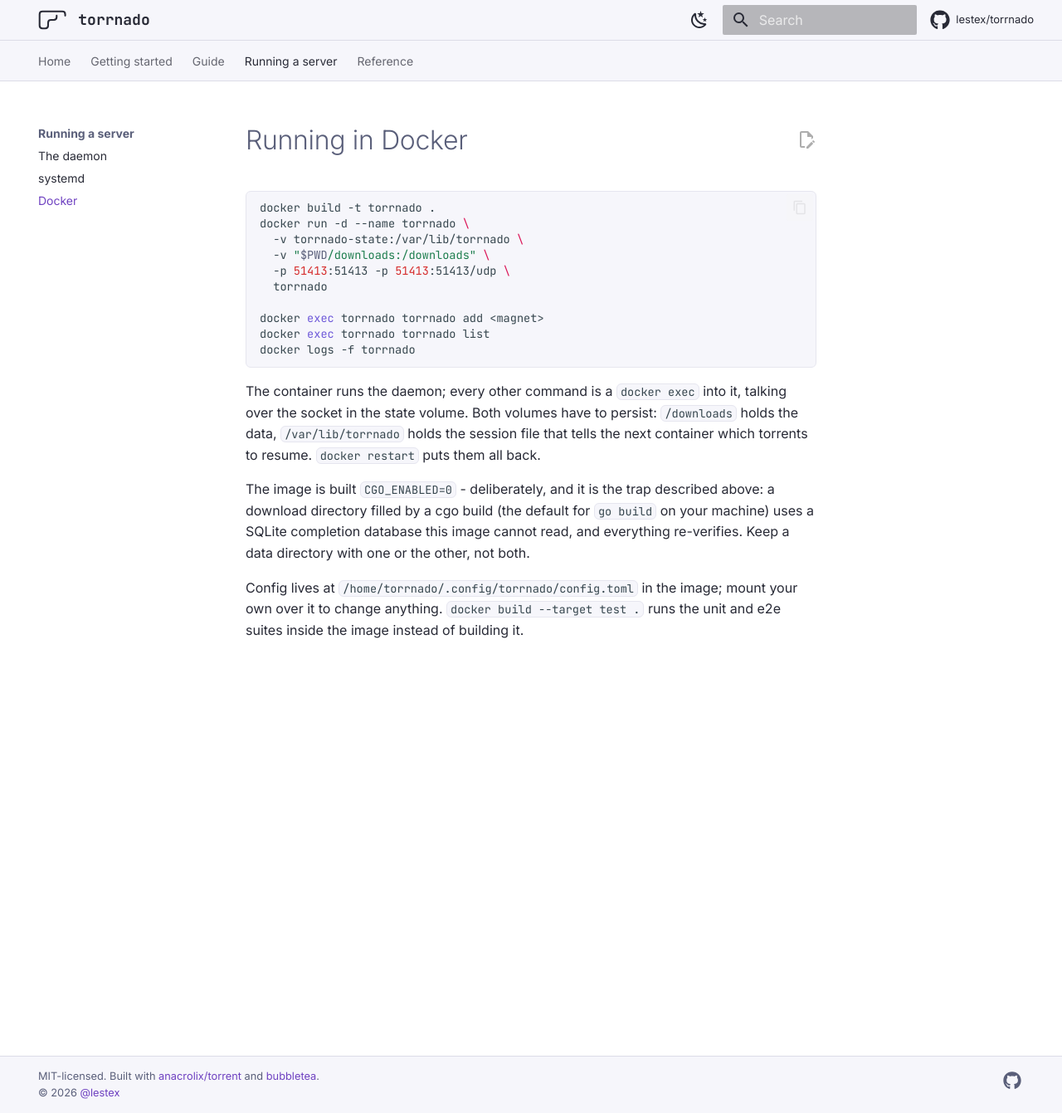
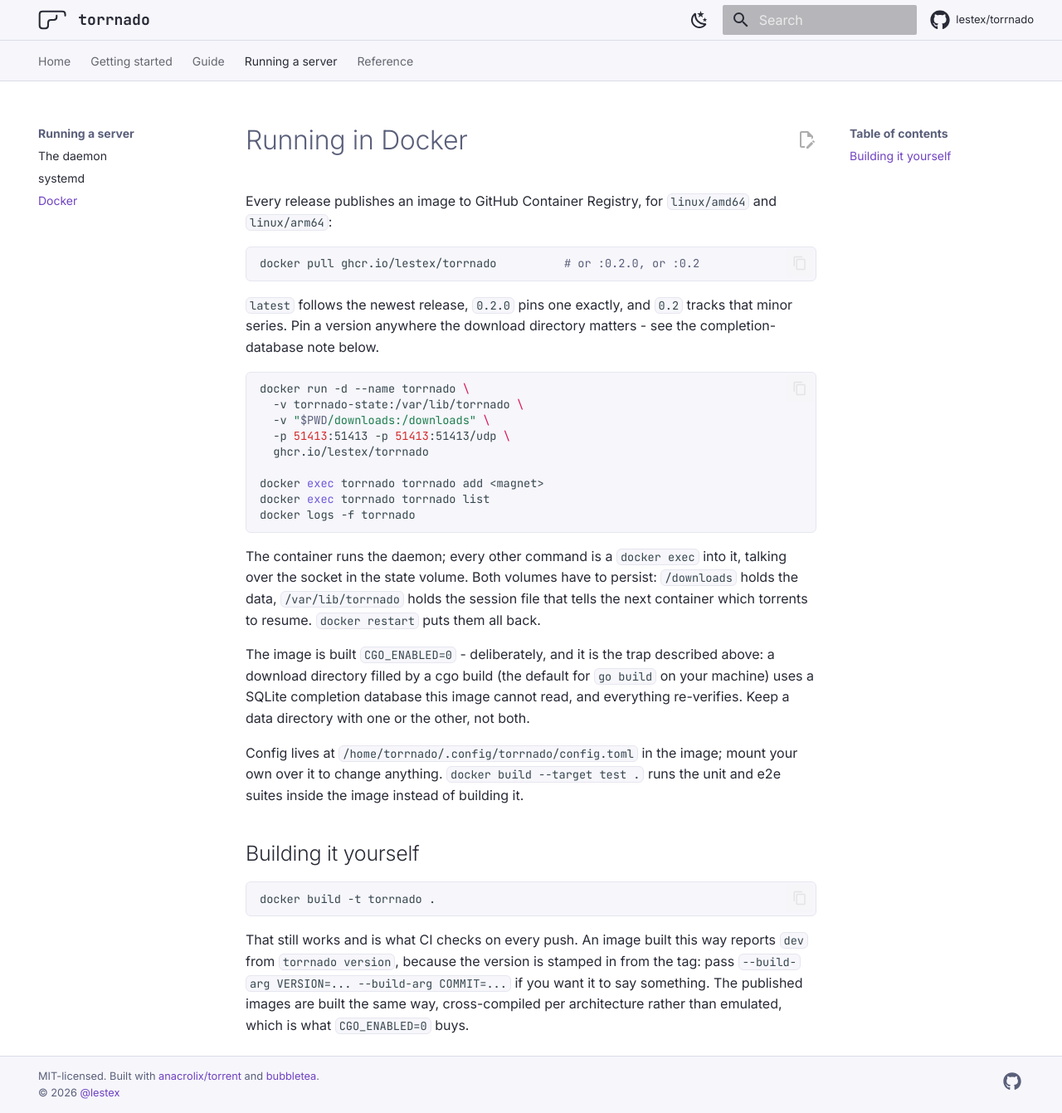
Before and after one commit to lestex/torrnado, an MkDocs documentation site: the page built from docs/server/docker.md, in a window 1280 px wide and 1341 px high. Shown: the whole window at 83% size. Built offline with MkDocs 1.6.1 and Material for MkDocs 9.7.7, drawn with Linux system fonts in a browser that asks for light colours; comment, search, counter and statistics services are not loaded.

Commit message:
feat(ci): publish the container image to ghcr.io on release
The image was only ever built, never published, so running torrnado on a
box meant building it there. The tag now ships it alongside the archives:
multi-arch for linux/amd64 and linux/arm64, tagged X.Y.Z, X.Y and latest.

The image job is gated on the release job rather than running beside it.
The archives and the image are one release, and make check there is what
says the commit is fit to publish at all.

The build stage is pinned to BUILDPLATFORM and cross-compiles from there
instead of running a toolchain under emulation - CGO_ENABLED=0 already
made GOARCH the only difference, and building both architectures locally
takes 19s this way. It also stamps version, commit and date through the
same -X targets the Makefile and GoReleaser use, so an image no longer
reports dev while the binary beside it reports a version.

````diff
--- a/docs/server/docker.md
+++ b/docs/server/docker.md
@@ -1,12 +1,22 @@
 # Running in Docker
 
+Every release publishes an image to GitHub Container Registry, for
+`linux/amd64` and `linux/arm64`:
+
 ```sh
-docker build -t torrnado .
+docker pull ghcr.io/lestex/torrnado          # or :0.2.0, or :0.2
+```
+
+`latest` follows the newest release, `0.2.0` pins one exactly, and `0.2`
+tracks that minor series. Pin a version anywhere the download directory
+matters - see the completion-database note below.
+
+```sh
 docker run -d --name torrnado \
   -v torrnado-state:/var/lib/torrnado \
   -v "$PWD/downloads:/downloads" \
   -p 51413:51413 -p 51413:51413/udp \
-  torrnado
+  ghcr.io/lestex/torrnado
 
 docker exec torrnado torrnado add <magnet>
 docker exec torrnado torrnado list
@@ -29,3 +39,16 @@ Config lives at `/home/torrnado/.config/torrnado/config.toml` in the
 image; mount your own over it to change anything. `docker build --target
 test .` runs the unit and e2e suites inside the image instead of
 building it.
+
+## Building it yourself
+
+```sh
+docker build -t torrnado .
+```
+
+That still works and is what CI checks on every push. An image built this
+way reports `dev` from `torrnado version`, because the version is stamped
+in from the tag: pass `--build-arg VERSION=... --build-arg COMMIT=...` if
+you want it to say something. The published images are built the same
+way, cross-compiled per architecture rather than emulated, which is what
+`CGO_ENABLED=0` buys.
````
Also changed, not shown: README.md (+7 -0 lines), docs/index.md (+4 -3 lines), 2 other files.
